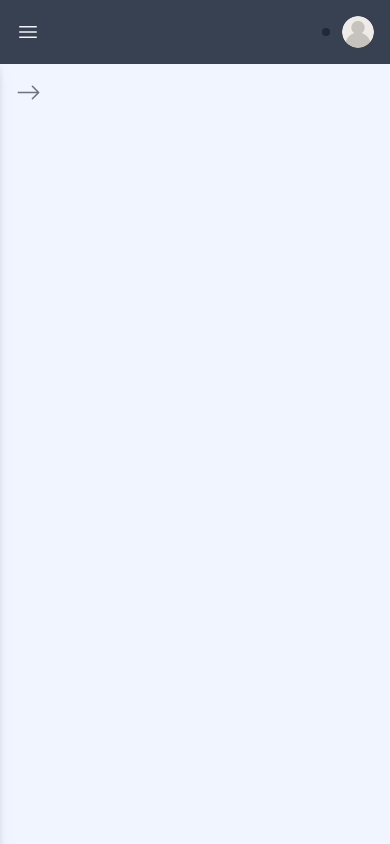
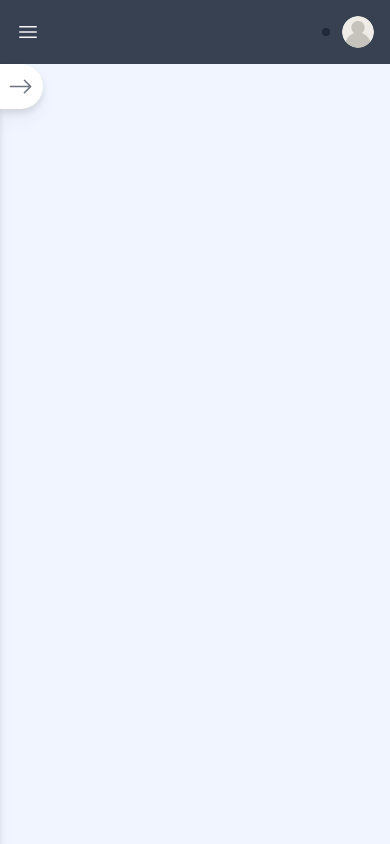
Before and after one commit to Octarinox/spari-frontend, a Next.js app: page /settings in a window 390 px wide. Built offline with nearby package versions, Linux system fonts and the light colour scheme.

Commit message:
added logic to persist active menu items

```diff
--- a/components/Sidebar.tsx
+++ b/components/Sidebar.tsx
@@ -1,5 +1,5 @@
 import React from "react";
-import { useState } from "react";
+import { useState, useEffect } from "react";
 import Link from "next/link";
 const Sidebar = () => {
    const [isSidebarOpen, setIsSidebarOpen] = useState(false);
@@ -105,26 +105,42 @@ const Sidebar = () => {
             "flex items-center p-2 hover:text-gray-900 rounded-lg bg-gray-200 group",
       },
    ]);
+   const updateActiveMenuItem = (index: any) => {
+      const updatedMenuItems = menuItems.map((item, i) => ({
+         ...item,
+         current: i === index,
+      }));
+      setMenuItems(updatedMenuItems);
+      localStorage.setItem("activeMenuItem", index);
+   };
+
    const toggleSidebar = () => {
       setIsSidebarOpen(!isSidebarOpen);
    };
+
+   // Set the active menu item from localStorage on component mount
+   useEffect(() => {
+      const storedActiveMenuItem = localStorage.getItem("activeMenuItem");
+      if (storedActiveMenuItem !== null) {
+         updateActiveMenuItem(parseInt(storedActiveMenuItem));
+      }
+   }, []);
+
    const handleClick = (index: number) => {
-      const setCurrent = menuItems.map((item, i) => {
-         return { ...item, current: i === index };
-      });
-      setMenuItems([...setCurrent]);
+      updateActiveMenuItem(index);
+      setIsSidebarOpen(false);
    };
    return (
-      <main className="p-4 md:p-10 mx-auto max-w-7xl">
+      <main className="md:p-10 mx-auto max-w-7xl">
          <button
             onClick={toggleSidebar}
             data-drawer-target="default-sidebar"
             data-drawer-toggle="default-sidebar"
             aria-controls="default-sidebar"
             type="button"
-            className={`inline-flex items-center sticky z-10 ${
+            className={`inline-flex border-white drop-shadow-lg items-center sticky z-10 ${
                isSidebarOpen ? "ml-64" : ""
-            }  text-sm text-gray-500 rounded-lg sm:hidden hover:bg-gray-100 focus:outline-none focus:ring-2 focus:ring-gray-200 dark:text-gray-400 dark:hover:bg-gray-700 dark:focus:ring-gray-600`}
+            }  text-sm text-gray-500 p-2 sm:hidden bg-white hover:bg-gray-100 rounded-tr-full rounded-br-full border-l-0 border-2`}
          >
             <span className="sr-only">Open sidebar</span>
             {!isSidebarOpen ? (
```
